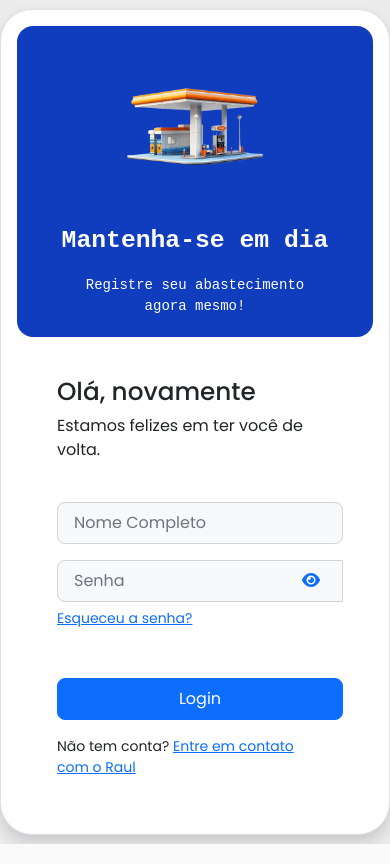
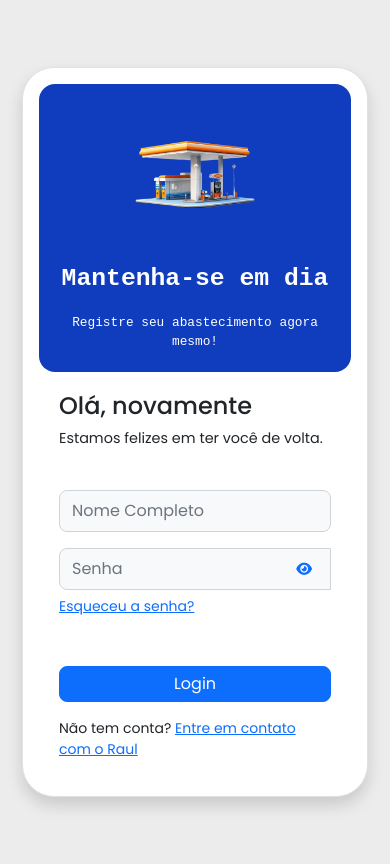
Before and after one commit to raulguiii/abastecimento-rascunho, a Flask app: page / in a window 390 px wide. Run offline with Flask 3, Linux system fonts and the light colour scheme.

Commit message:
melhorias na página de login

```diff
--- a/static/css/login.css
+++ b/static/css/login.css
@@ -83,3 +83,58 @@ body{
         max-width: 160px;
     }
 }
+
+/* Ajuste geral para dispositivos móveis */
+@media (max-width: 576px) {
+    body {
+        padding: 10px;
+    }
+
+    .box-area {
+        width: 100%;
+        padding: 10px;
+    }
+
+    .right-box {
+        padding: 20px;
+    }
+
+    .left-box .featured-image img {
+        max-width: 140px;
+    }
+
+    .left-box p {
+        font-size: 1.2rem;
+    }
+
+    .left-box small {
+        font-size: 0.8rem;
+    }
+
+    .form-control {
+        font-size: 14px;
+        padding: 8px 12px;
+    }
+
+    .btn {
+        font-size: 14px;
+        padding: 10px;
+    }
+
+    .header-text h2 {
+        font-size: 1.5rem;
+    }
+
+    .header-text p {
+        font-size: 0.9rem;
+    }
+
+    .alert {
+        font-size: 0.85rem;
+        padding: 5px 10px;
+    }
+
+    .input-group .btn {
+        padding: 5px 8px;
+    }
+}
```
